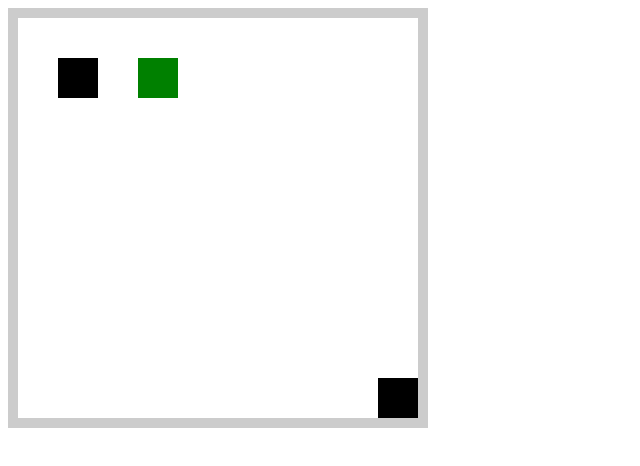
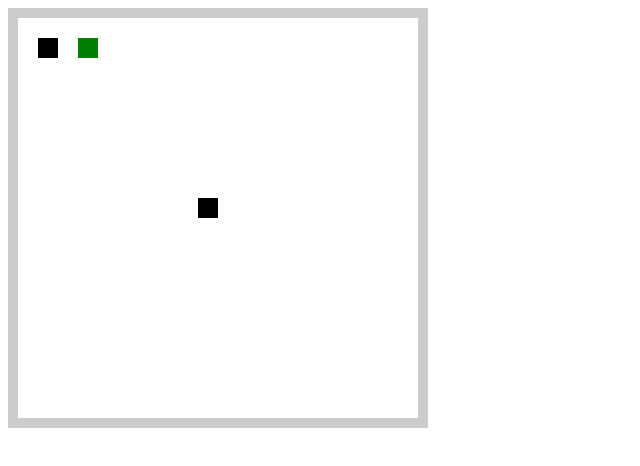
Before and after one commit to matheuscassiano/meu-primeiro-jogo-multiplayer, a plain HTML site: page src/1st-release/index.html in a window 1280 px wide. Shown: the whole page, without its empty margins (0-640 px from the left). Drawn offline with Linux system fonts and the light colour scheme.

Commit message:
Subscribe observer

```diff
--- a/src/1st-release/index.html
+++ b/src/1st-release/index.html
@@ -6,7 +6,7 @@
         <link rel="stylesheet" type="text/css" href="style.css">
     </head>
     <body>
-        <canvas id="screen" width="10" height="10"></canvas>
+        <canvas id="screen" width="20" height="20"></canvas>
         <script src="index.js"></script>
     </body>
 </html>
--- a/src/1st-release/index.js
+++ b/src/1st-release/index.js
@@ -3,7 +3,7 @@ const context = screen.getContext('2d')
 const currentPlayerId = 'player1'
 
 
-const game = {
+const state = {
     players: {
         'player1': { x: 1, y: 1 },
         'player2': { x: 9, y: 9 },
@@ -13,47 +13,89 @@ const game = {
     }
 }
 
-document.addEventListener('keydown' ,handleKeydown)
+function createGame(){
+    function movePlayer(command){
+        console.log(`Moving ${command.playerId} with ${command.keyPress}`)
 
-function handleKeydown(event){
-    const keyPress = event.key
-    const player = game.players[currentPlayerId]
+        const keyPress = command.keyPress
+        const player = state.players[command.playerId]
 
-    if(keyPress === 'ArrowUp' && player.y - 1 >= 0){
-        player.y -= 1
-        console.log('Up')
-        return
+        if(keyPress === 'ArrowUp' && player.y - 1 >= 0){
+            player.y -= 1
+            return
+        }
+        if(keyPress === 'ArrowDown' && player.y + 1 < screen.height){
+            player.y += 1
+            return
+        }
+        if(keyPress === 'ArrowLeft'  && player.x - 1 >= 0){
+            player.x -= 1
+            return
+        }
+        if(keyPress === 'ArrowRight' && player.x + 1 < screen.width){
+            player.x += 1
+            return
+        }
     }
-    if(keyPress === 'ArrowDown' && player.y + 1 < screen.height){
-        player.y += 1
-        console.log('Down')
-        return
+
+    return {
+        movePlayer,
+        state
     }
-    if(keyPress === 'ArrowLeft'  && player.x - 1 >= 0){
-        player.x -= 1
-        console.log('Left')
-        return
+}
+
+const game = createGame()
+const keyboardListener = createKeyboardListener()
+keyboardListener.subscribe(game.movePlayer)
+
+function createKeyboardListener(){
+    const state = {
+        observers: []
     }
-    if(keyPress === 'ArrowRight' && player.x + 1 < screen.width){
-        player.x += 1
-        console.log('Right')
-        return
+
+    function subscribe(observerFunction){
+        state.observers.push(observerFunction)
+    }
+
+    function notifyAll(command){
+        console.log(`Notify ${state.observers.length} observers`)
+
+        for(const observerFunction of state.observers){
+            observerFunction(command)
+        }
+    }
+
+    document.addEventListener('keydown' ,handleKeydown)
+
+    function handleKeydown(event){
+        const keyPress = event.key
+
+        const command = {
+            playerId: 'player1',
+            keyPress
+        }
+
+        notifyAll(command)
+    }
+
+    return {
+        subscribe,
     }
 }
 
 renderScreen()
 
     function renderScreen(){
-        context.clearRect(0, 0, 10, 10)
+        context.clearRect(0, 0, 20, 20)
 
-        for(const playerId in game.players){
-            const player = game.players[playerId]
+        for(const playerId in state.players){
+            const player = state.players[playerId]
             context.fillStyle = 'black'
             context.fillRect(player.x, player.y, 1, 1)
         }
 
-        for(const fruitId in game.fruits){
-            const fruit = game.fruits[fruitId]
+        for(const fruitId in state.fruits){
+            const fruit = state.fruits[fruitId]
             context.fillStyle = 'green'
             context.fillRect(fruit.x, fruit.y, 1, 1)
         }
```
